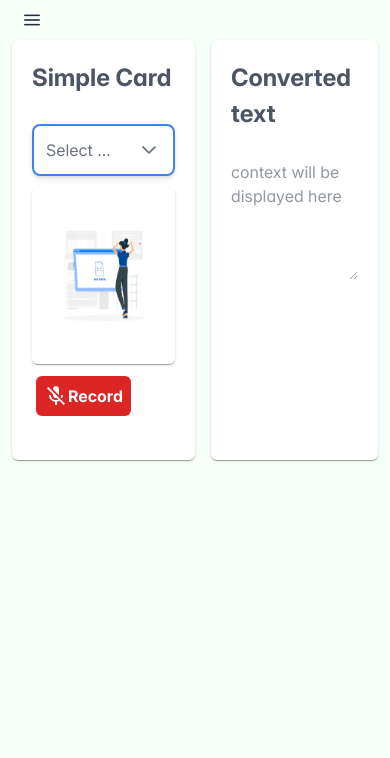
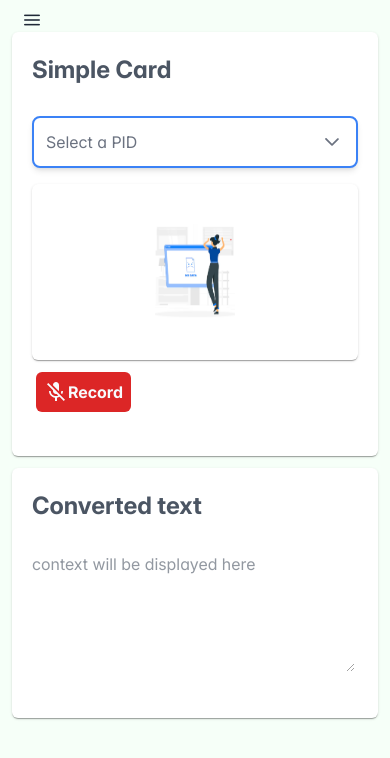
Before and after one commit to PragaL15/med_admin, a React (Vite) app: page /record in a window 390 px wide. Shown: the top 758 px of the page. Built offline with nearby package versions, Linux system fonts and the light colour scheme; no server answers.

Commit message:
Frontend-DB connected

```diff
--- a/package.json
+++ b/package.json
@@ -1,5 +1,5 @@
 {
-  "name": "adminapp",
+  "name": "med_admin1",
   "private": true,
   "version": "0.0.0",
   "type": "module",
@@ -13,6 +13,7 @@
     "@emotion/react": "^11.13.3",
     "@emotion/styled": "^11.13.0",
     "@mui/icons-material": "^6.1.5",
+    "axios": "^1.7.7",
     "primeicons": "^7.0.0",
     "primereact": "^10.8.4",
     "react": "^18.3.1",
--- a/src/components/PatientCard.jsx
+++ b/src/components/PatientCard.jsx
@@ -57,8 +57,8 @@ export default function PatientCard() {
   };
 
   return (
-    <div className="flex w-full gap-4 mt-7">
-      <Card title="Simple Card" className="w-1/2">
+    <div className="inline w-full gap-4 mt-7 md:flex">
+      <Card title="Simple Card" className="w-full md:w-1/2 md:mt-0 mt-5">
         <div className="card inline justify-content-center">
           <Dropdown
             value={selectedPid}
@@ -70,7 +70,7 @@ export default function PatientCard() {
             valueTemplate={selectedPidTemp}
             className="w-full md:w-10rem bg-white border-2 border-blue-500 rounded-lg shadow-md hover:bg-blue-50 focus:outline-none focus:ring-2 focus:ring-blue-500"
           />
-          <Card className="mt-3 flex items-center justify-center">
+          <Card className="mt-4 flex items-center justify-center">
             {patientDetails ? (
               <div className="mt-4 p-4 bg-blue-50 rounded-lg shadow-md w-full ">
                 <p className="text-lg font-semibold text-blue-700 mb-2">
@@ -114,7 +114,7 @@ export default function PatientCard() {
         </div>
       </Card>
 
-      <Card className="w-full md:w-1/2 lg:w-3/5 flex" title="Converted text">
+      <Card className="w-full mt-3 md:w-1/2 lg:w-3/5 md:mt-0 flex" title="Converted text">
         <InputTextarea
           disabled
           rows={5}
```
Also changed, not shown: 1 other file (tests, documents, lock files or other folders).
